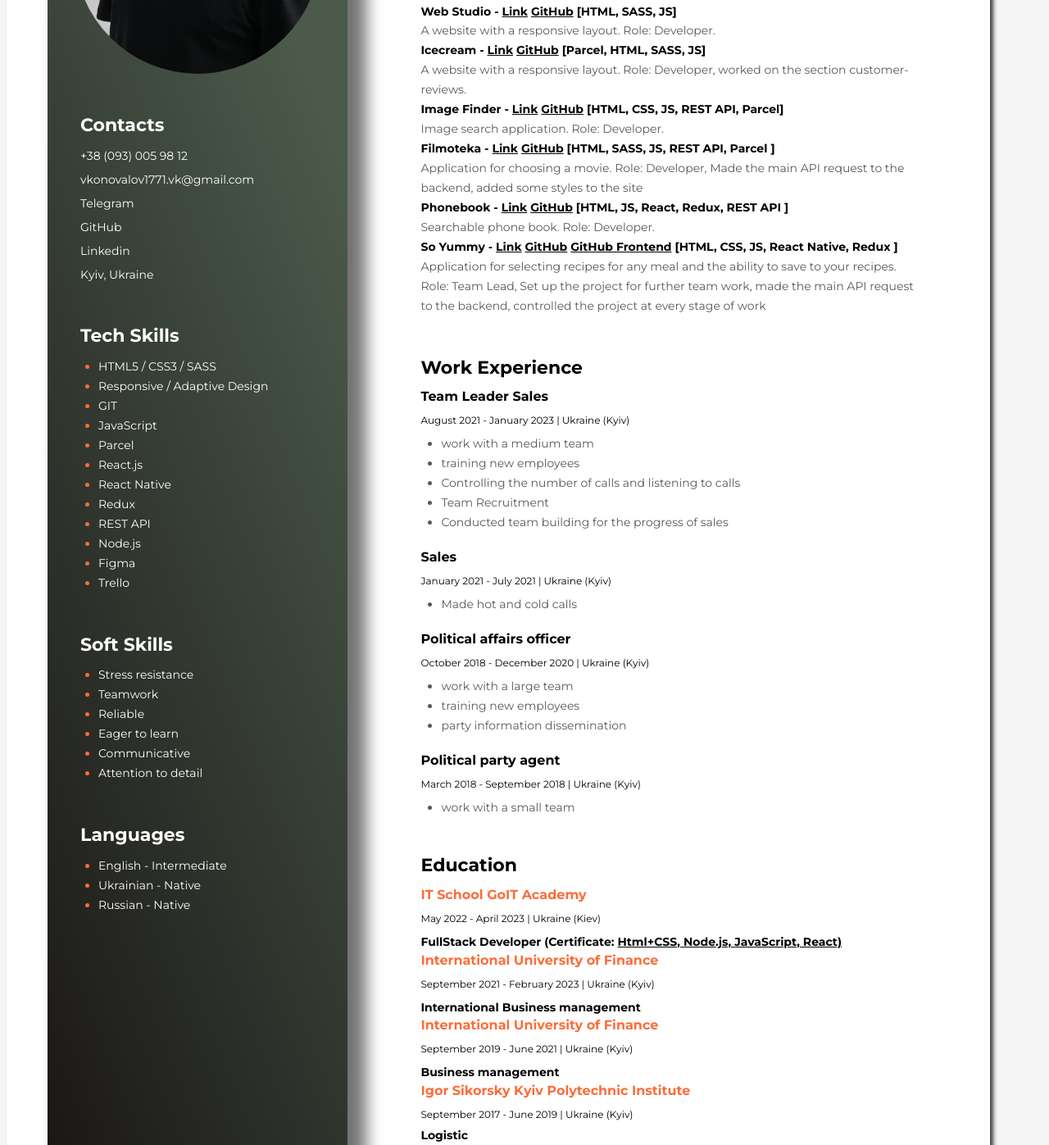
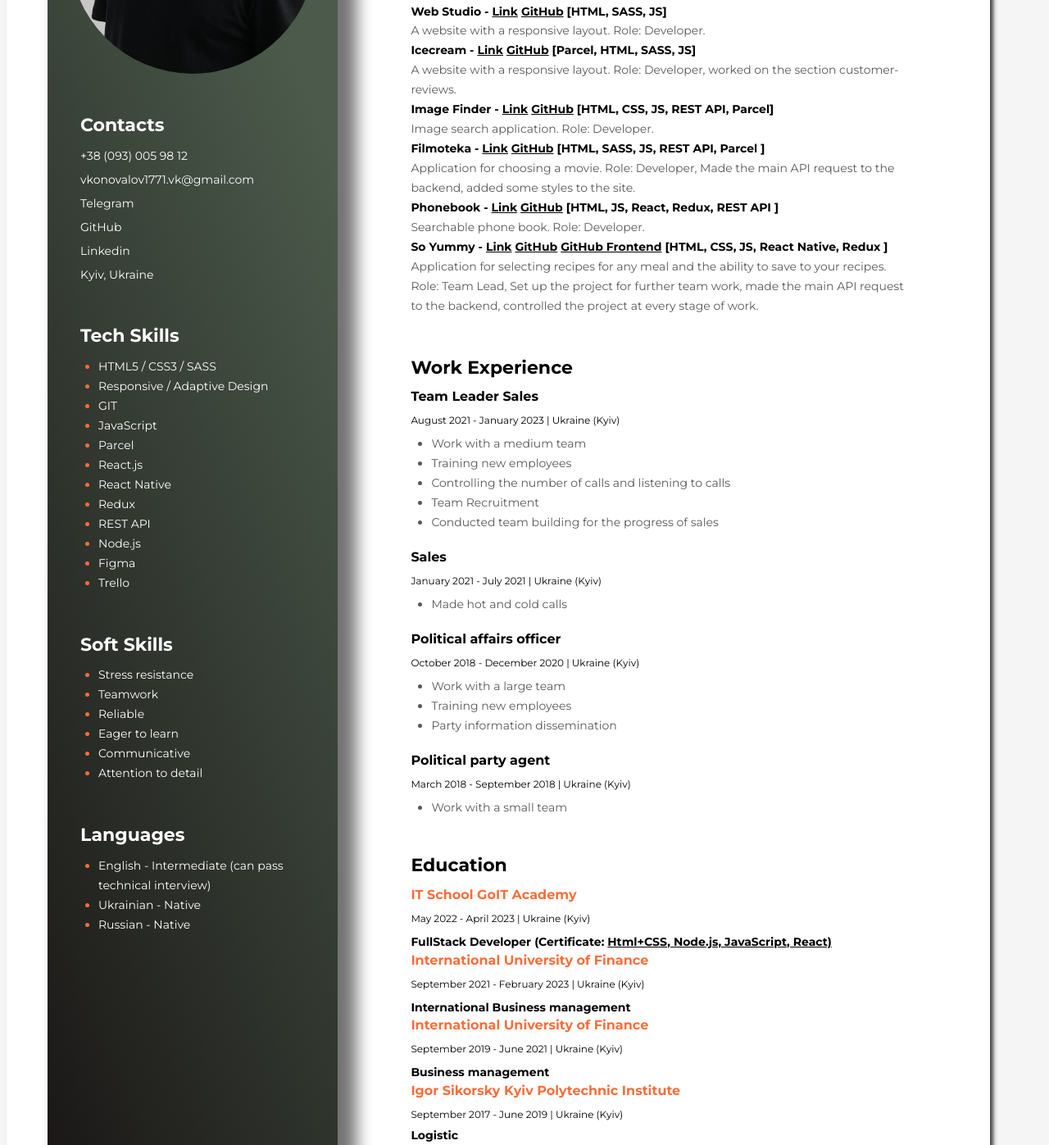
Before and after one commit to Vadik-Konovalov/my-resume, a plain HTML site: page index.html in a window 1280 px wide. Shown: the part 373-1770 px from the top of the page at 82% size. Drawn offline with Linux system fonts and the light colour scheme.

Commit message:
Update index.html

```diff
--- a/index.html
+++ b/index.html
@@ -23,10 +23,7 @@
           <h1 class="about-me-name">Vadym Konovalov</h1>
 
           <p class="about-me-description">
-            I am a FullStack developer, looking for a permanent job. My goal is
-            to become part of a professional team, to acquire new knowledge and
-            skills, while at the same time benefiting the common cause and
-            getting satisfaction from my work.
+            I am a FullStack developer,  who is looking for long-term cooperation. My goal is to become part of a professional team, to acquire new knowledge and skills, while at the same time benefiting the common cause and getting satisfaction from my work.
           </p>
         </div>
 
@@ -112,7 +109,7 @@
               </span>
               <p class="my-projects-description">
                 Application for choosing a movie. Role: Developer,
-                Made the main API request to the backend, added some styles to the site
+                Made the main API request to the backend, added some styles to the site.
               </p>
             </li>
           <li class="my-projects-item">
@@ -155,7 +152,7 @@
             <p class="my-projects-description">
               Application for selecting recipes for any meal and the ability to save to your recipes.
               Role: Team Lead,
-              Set up the project for further team work, made the main API request to the backend, controlled the project at every stage of work
+              Set up the project for further team work, made the main API request to the backend, controlled the project at every stage of work.
             </p>
           </li>
           </ul>
@@ -178,10 +175,10 @@
 
             <ul class="my-work-experience-duties">
               <li class="my-work-experience-duty">
-                work with a medium team
+                Work with a medium team
               </li>
               <li class="my-work-experience-duty">
-                training new employees
+                Training new employees
               </li>
               <li class="my-work-experience-duty">
                 Controlling the number of calls and listening to calls
@@ -224,13 +221,13 @@
 
             <ul class="my-work-experience-duties">
               <li class="my-work-experience-duty">
-                work with a large team
+                Work with a large team
               </li>
               <li class="my-work-experience-duty">
-                training new employees
+                Training new employees
               </li>
               <li class="my-work-experience-duty">
-                party information dissemination
+                Party information dissemination
               </li>
             </ul>
           </div>
@@ -247,7 +244,7 @@
 
             <ul class="my-work-experience-duties">
               <li class="my-work-experience-duty">
-                work with a small team
+                Work with a small team
               </li>
             </ul>
           </div>
@@ -259,7 +256,7 @@
           <h4 class="my-education-university">IT School GoIT Academy</h4>
           <p class="my-work-experience-period">
             May 2022 - April 2023
-            <span class="my-work-experience-divider">|</span> Ukraine (Kiev)
+            <span class="my-work-experience-divider">|</span> Ukraine (Kyiv)
           </p>
           <h4 class="my-education-faculty">FullStack Developer
             <span class="my-certificate-link">
@@ -441,7 +438,8 @@
           <ul class="tech-skills-list">
             <li class="tech-skills-item">
               <span class="tech-skills-item-text"
-                >English - Intermediate</span>
+                >English - Intermediate (can pass technical interview)
+              </span>
             </li>
             <li class="tech-skills-item">
               <span class="tech-skills-item-text">Ukrainian - Native</span>
```
